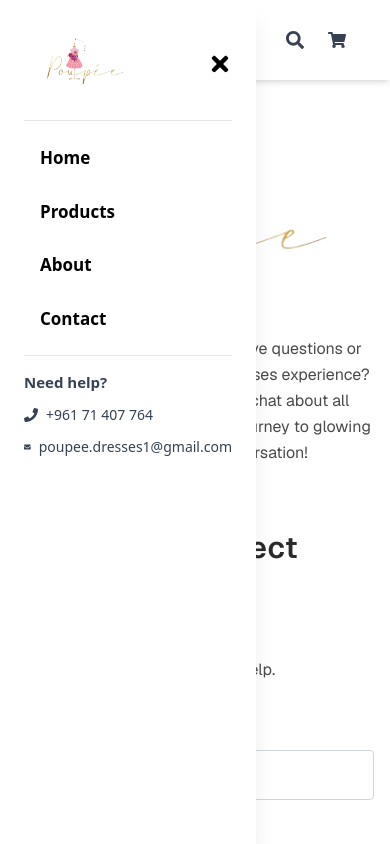
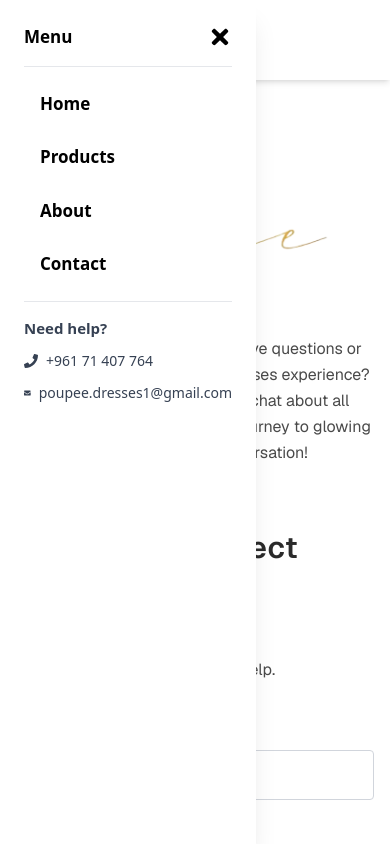
Before and after one commit to nancy-dayekh/Najem.bookss, a Next.js app: page /contact in a window 390 px wide. Both pictures are taken after a click on the button 56 px from the left and 39 px from the top of the page. Shown: the top 844 px of the page. Built offline with nearby package versions, Linux system fonts and the light colour scheme.

Commit message:
correct design navbar

```diff
--- a/src/app/components/navbar.jsx
+++ b/src/app/components/navbar.jsx
@@ -24,11 +24,11 @@
         <div className="max-w-7xl mx-auto">
           <div className="flex justify-between items-center h-20 md:h-20 px-5">
             {/* MOBILE: Menu + Logo + Icons */}
-        <div className="flex md:hidden items-center justify-between w-full px-4">
+            <div className="flex md:hidden items-center justify-between ">
               {/* Left: Menu Button */}
               <button
                 onClick={() => setMobileOpen(!mobileOpen)}
-    className="text-black text-2xl p-2 rounded-md hover:bg-gray-100 transition"
+                className="text-black text-2xl"
               >
                 <FaBars />
               </button>
@@ -46,7 +46,7 @@
               </div>
 
               {/* Right: Search + Cart */}
-  <div className="flex items-center gap-2 text-black">
+              <div className="flex items-center gap-2 text-black ml-auto">
                 <Link
                   href="/search"
                   className="p-2 rounded-full hover:bg-gray-100 transition"
@@ -61,7 +61,6 @@
                 </Link>
               </div>
             </div>
-
 
             {/* DESKTOP: Logo - Nav - Icons */}
             <div className="hidden md:flex justify-between items-center w-full">
@@ -115,13 +114,8 @@
           <div className="md:hidden fixed top-0 left-0 h-screen w-64 bg-white z-50 shadow-xl p-6 flex flex-col transition-transform duration-300 ease-in-out">
             {/* Drawer Top: Logo + Close */}
             <div className="flex items-center justify-between mb-4">
-              <Image
-                src="/images/logoo.png"
-                alt="Logo"
-                width={120}
-                height={60}
-                className="object-contain"
-              />
+                    <h1 className="text-[17px] font-bold text-black">Menu</h1>
+
               <button
                 onClick={() => setMobileOpen(false)}
                 className="text-2xl text-black hover:text-pink-500 transition-colors"
```
Lines whose indentation alone changed are shown as unchanged.
